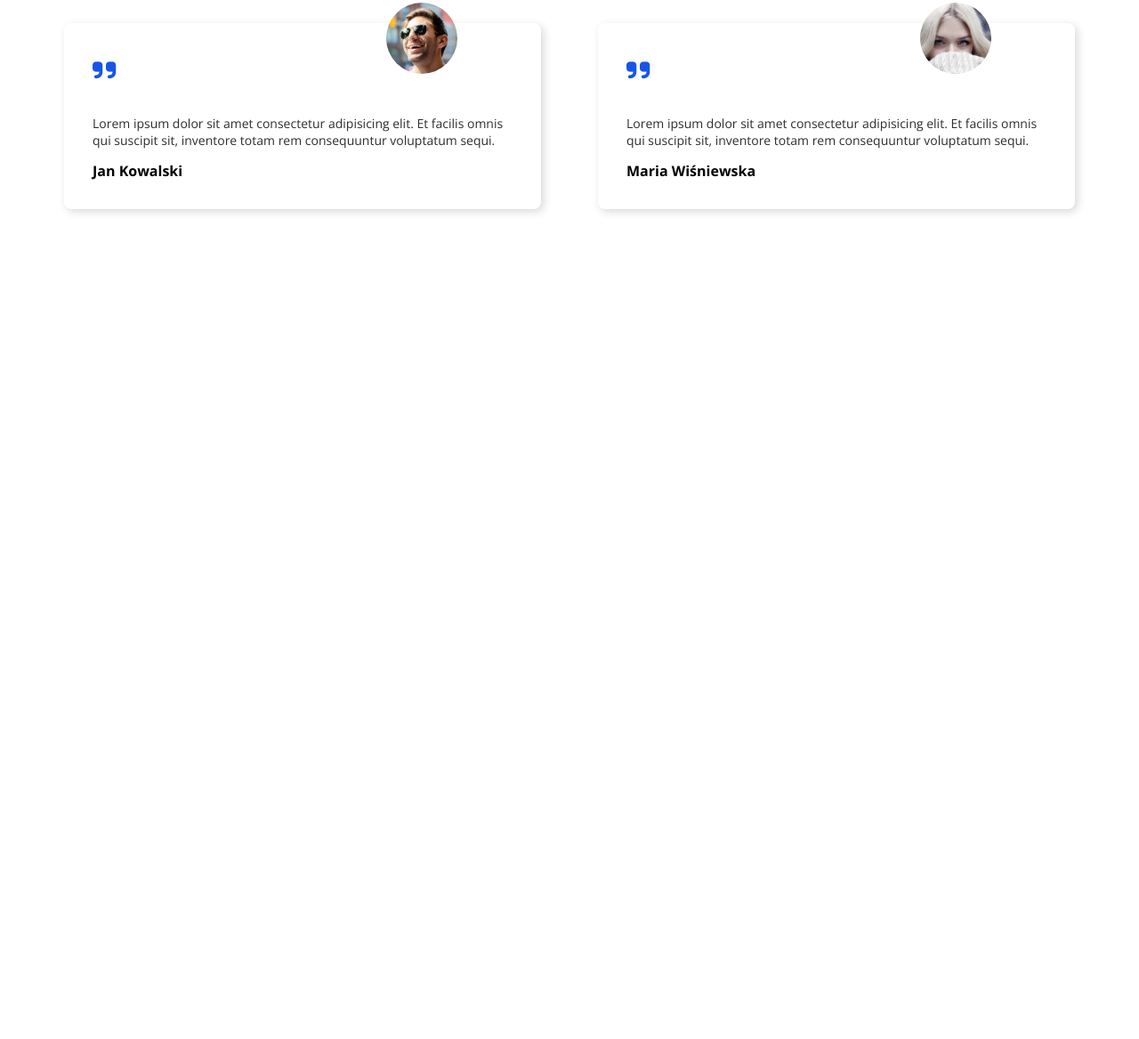
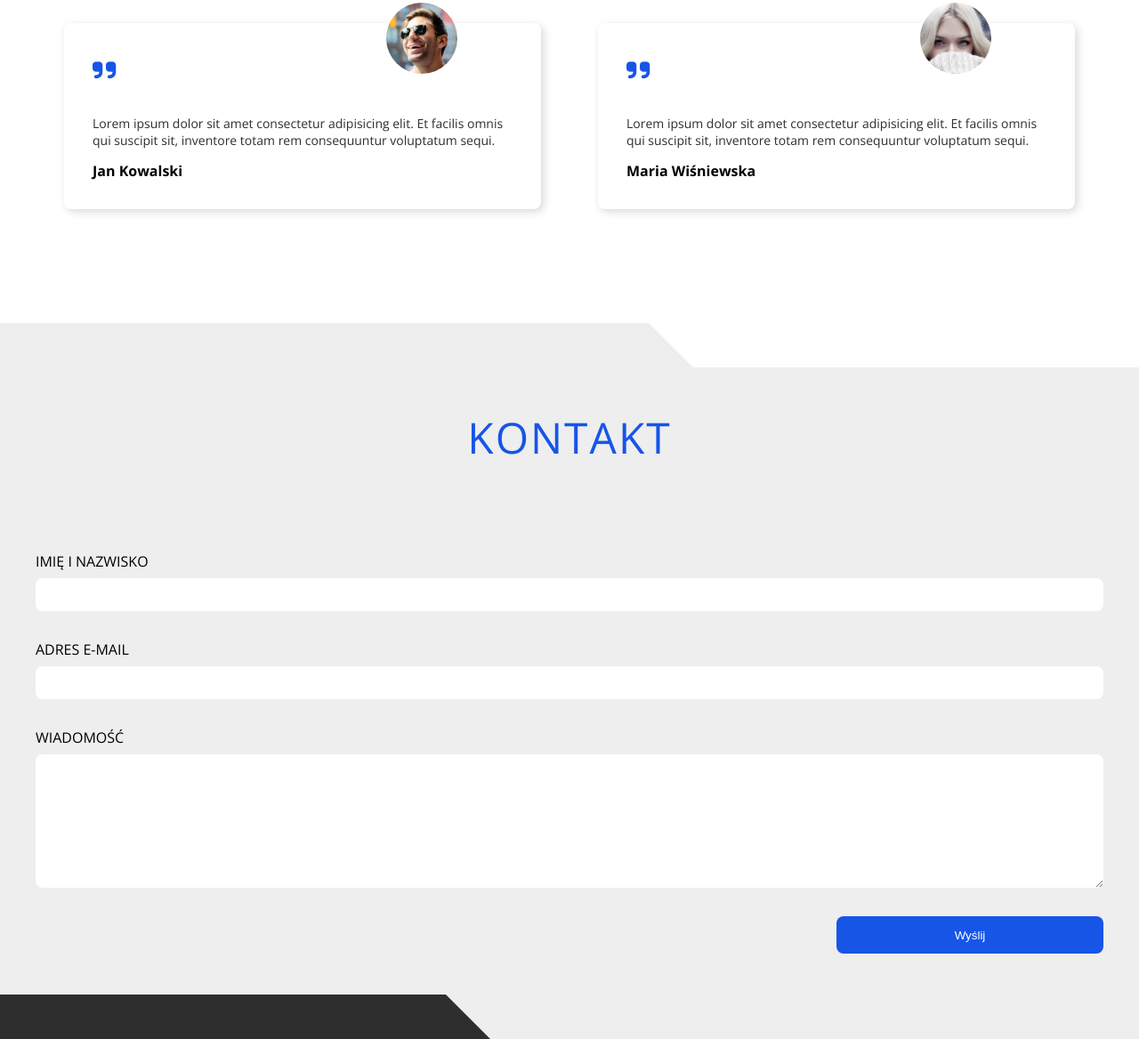
Before and after one commit to Krystian1303/FlexBoxSite, a plain HTML site: page index.html in a window 1280 px wide. Shown: the part 5187-6355 px from the top of the page at 89% size. Before the commit the page ends 5550 px from the top, so only its background shows below. Drawn offline with nearby package versions, Linux system fonts and the light colour scheme.

Commit message:
Section contact added

```diff
--- a/index.html
+++ b/index.html
@@ -305,6 +305,39 @@
 					</div>
 				</div>
 			</section>
+			<section
+				class="section section-padding white-section contact"
+				id="contact">
+				<div class="white-block white-block-left"></div>
+				<div class="white-block white-block-right"></div>
+
+				<h2 class="section-heading">Kontakt</h2>
+				<div class="wrapper">
+					<form class="contact__form">
+						<div class="contact__form-top">
+							<label for="name" class="contact__form-label">
+								Imię i nazwisko
+							</label>
+							<input type="text" class="contact__form-input" id="name" />
+							<label for="email" class="contact__form-label">
+								Adres e-mail
+							</label>
+							<input type="text" class="contact__form-input" id="email" />
+						</div>
+						<label for="msg" class="contact__form-label">Wiadomość</label>
+						<textarea
+							id="msg"
+							cols="30"
+							rows="5"
+							class="contact__form-textarea"></textarea>
+						<button
+							type="submit"
+							class="contact__form-btn btn-special-animation">
+							Wyślij
+						</button>
+					</form>
+				</div>
+			</section>
 		</main>
 		<script
 			type="text/javascript"
--- a/sass/_mixins.scss
+++ b/sass/_mixins.scss
@@ -18,3 +18,10 @@
 	left: 50%;
 	transform: translateX(-50%);
 }
+@mixin contactForm {
+	margin-bottom: 2em;
+	padding: 0.6em 1.2em;
+	border: none;
+	border-radius: 8px;
+	font-size: 1.6rem;
+}
--- a/sass/main.scss
+++ b/sass/main.scss
@@ -379,7 +379,48 @@ body {
 		color: s.$dark;
 	}
 }
+// CONTACT
+.contact {
+	position: relative;
+	background-color: s.$light-white;
+	overflow: hidden;
 
+	.white-block-left {
+		background-color: s.$dark;
+	}
+	&__form,
+	&__form-top {
+		display: flex;
+		flex-direction: column;
+	}
+	&__form-label {
+		margin-bottom: 0.5em;
+		text-transform: uppercase;
+	}
+	&__form-input {
+		@include s.contactForm;
+	}
+	&__form-textarea {
+		@include s.contactForm;
+		max-width: 100%;
+		width: 100%;
+		min-height: 150px;
+	}
+	&__form-btn {
+		align-self: flex-end;
+		padding: 1em;
+		width: 100%;
+		max-width: 300px;
+		color: s.$pure-white;
+		border: none;
+		border-radius: 8px;
+		background-color: s.$main-color;
+		cursor: pointer;
+		&::before {
+			background-color: s.$secondary-color;
+		}
+	}
+}
 // ===============
 // MEDIA
 // ===============
```
Also changed, not shown: css/main.css, 1 other file.
